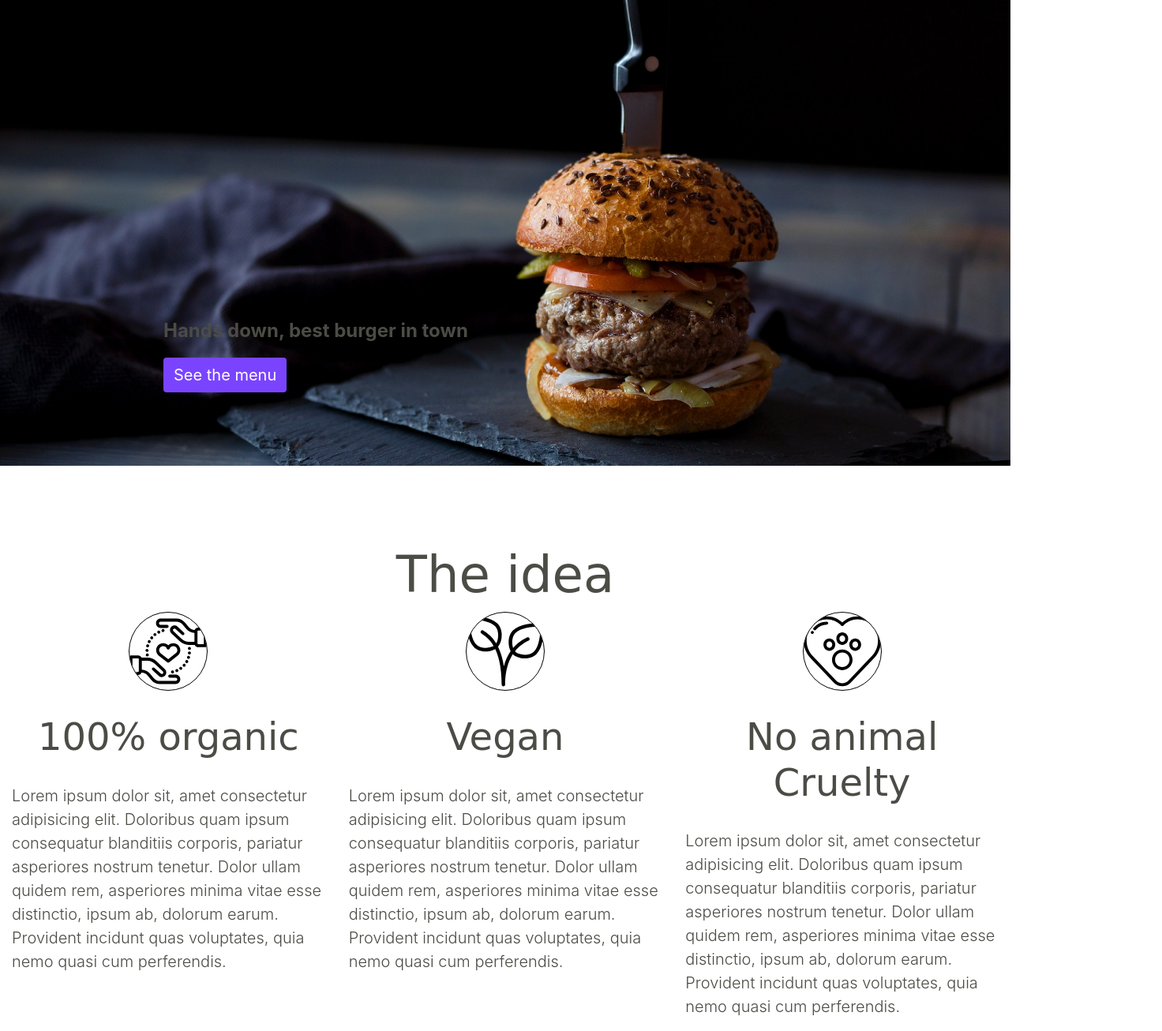
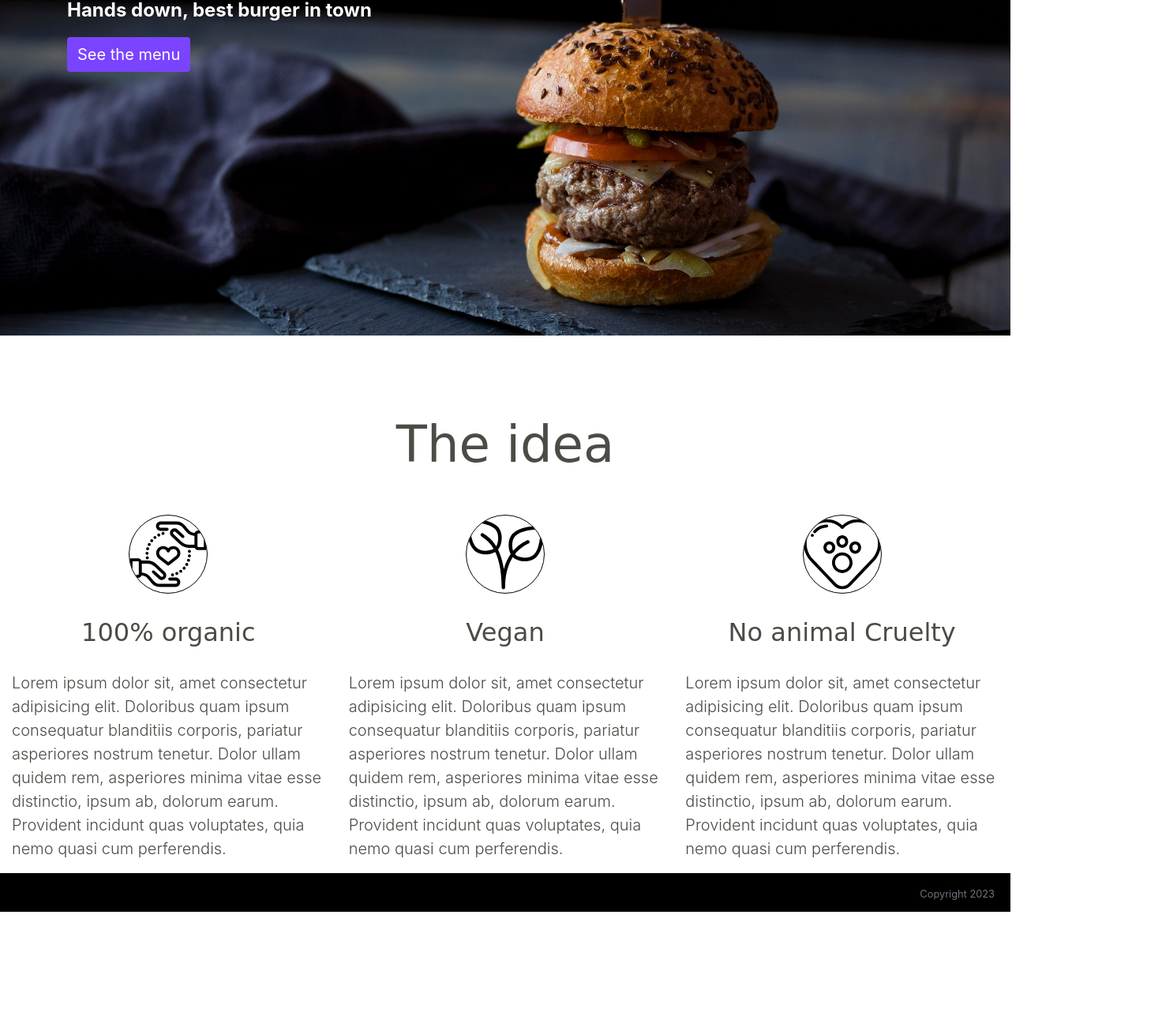
Before and after one commit to SilvaOz/mini-burgers, a website: page src/index.html in a window 1280 px wide. Shown: the part 263-1569 px from the top of the page at 79% size, 1472 px wide, since content can reach past the window. After the commit the page ends 1418 px from the top, so only its background shows below. Drawn offline with nearby package versions, Linux system fonts and the light colour scheme; a web font is replaced by a local one.

Commit message:
add navbar styles

```diff
--- a/src/index.html
+++ b/src/index.html
@@ -5,18 +5,17 @@
   <meta charset="utf-8">
   <meta name="viewport" content="width=device-width, initial-scale=1, shrink-to-fit=no">
   <link rel="stylesheet" href="./styles/main.css">
+  <!---------------- bootstrap -------->
   <link rel="stylesheet" href="https://stackpath.bootstrapcdn.com/bootstrap/4.4.1/css/bootstrap.min.css"
     integrity="sha384-Vkoo8x4CGsO3+Hhxv8T/Q5PaXtkKtu6ug5TOeNV6gBiFeWPGFN9MuhOf23Q9Ifjh" crossorigin="anonymous">
-
   <title>Burgers</title>
 </head>
-
 <body>
-
-
+<!------------------- Navbar ------------------->
   <nav class="navbar navbar-expand-md fixed-top">
     <div class="container-fluid">
       <a class="navbar-brand" href="#">
+        <!-------------- LOGO -------------->
         <img src="./images/hamburger.svg" alt="Logo" class="d-inline-block " id="logo">
         <span>Benny's</span>
       </a>
@@ -39,44 +38,45 @@
       </div>
     </div>
   </nav>
-
-
-  <div id="banner">
-    <img src="./images/lidye-1Shk_PkNkNw-unsplash.jpg" class=" image-responsive w-100 " alt="Responsive image">
-    <div class="carousel-caption container-fluid col-md col-sm col-xs">
-      <h1 class="justify-content-lg-start d-flex">Benny's Burger</h1>
-      <p class="text-left lead">Hands down, best burger in town</p>
-      <button type="button" class="btn justify-content-lg-start d-flex " >See the menu</button>
+<!----------------------------- Banner ----------->
+  <div id="banner" class="container-fluid">
+    <div class="container pt-5 pb-5 my-5  ">
+      <h1>Benny's Burger</h1>
+      <p class="lead">Hands down, best burger in town</p>
+      <button type="button" class="btn ">See the menu</button>
     </div>
-
   </div>
   <!-- <-----------------------MAIN----------------------->
-  <div class="container col-md col-xs col-sm col-lg" id="about-us">
-    <div class="">
+  <div class=" col-md col-xs col-sm col-lg" id="about-us">
+    <div>
+
       <h2>The idea</h2>
     </div>
     <div class="row ">
-      <div class="col-sm-6 col-md-4">
+    <!--------------------- Columns   -------------->
+      <div class="col-md col-sm-6">
         <img src="./images/care.svg" class="svg" alt="">
         <h3>100% organic</h3>
-        <p class="text-left lead">Lorem ipsum dolor sit, amet consectetur adipisicing elit. Doloribus quam ipsum consequatur blanditiis
-          corporis, pariatur asperiores nostrum tenetur. Dolor ullam quidem rem, asperiores minima vitae esse
-          distinctio, ipsum ab, dolorum earum. Provident incidunt quas voluptates, quia nemo quasi cum perferendis.
-        </p>
-
-      </div>
-      <div class="col-sm-6 col-md-4">
-        <img src="./images/plant.svg" class="svg" alt="">
-        <h3>Vegan</h3>
-        <p class="text-left lead">Lorem ipsum dolor sit, amet consectetur adipisicing elit. Doloribus quam ipsum consequatur blanditiis
+        <p class="text-left lead">Lorem ipsum dolor sit, amet consectetur adipisicing elit. Doloribus quam ipsum
+          consequatur blanditiis
           corporis, pariatur asperiores nostrum tenetur. Dolor ullam quidem rem, asperiores minima vitae esse
           distinctio, ipsum ab, dolorum earum. Provident incidunt quas voluptates, quia nemo quasi cum perferendis.
         </p>
       </div>
-      <div class="col-md-4">
-        <img src="./images/heart.svg" class="svg " alt="">
+      <div class="col-md col-sm-6">
+        <img src="./images/plant.svg" class="svg" alt="">
+        <h3>Vegan</h3>
+        <p class="text-left lead">Lorem ipsum dolor sit, amet consectetur adipisicing elit. Doloribus quam ipsum
+          consequatur blanditiis
+          corporis, pariatur asperiores nostrum tenetur. Dolor ullam quidem rem, asperiores minima vitae esse
+          distinctio, ipsum ab, dolorum earum. Provident incidunt quas voluptates, quia nemo quasi cum perferendis.
+        </p>
+      </div>
+      <div class="col-md">
+        <img src="./images/heart.svg" class="svg" alt="">
         <h3>No animal Cruelty</h3>
-        <p class="text-left lead">Lorem ipsum dolor sit, amet consectetur adipisicing elit. Doloribus quam ipsum consequatur blanditiis
+        <p class="text-left lead">Lorem ipsum dolor sit, amet consectetur adipisicing elit. Doloribus quam ipsum
+          consequatur blanditiis
           corporis, pariatur asperiores nostrum tenetur. Dolor ullam quidem rem, asperiores minima vitae esse
           distinctio, ipsum ab, dolorum earum. Provident incidunt quas voluptates, quia nemo quasi cum perferendis.
         </p>
@@ -85,7 +85,15 @@
   </div>
   <!-- -----------------SECTION------------------------ -->
 
-  <!-- Custom scripts, edit above this line -->
+<!-------------- FOOTER ------------->
+
+<footer>
+  <div class="card-footer">
+    <small class="text-muted">Copyright 2023</small>
+  </div>
+</footer>
+
+  <!-- Script -->
   <script src="scripts/index.js"></script>
 </body>
 
--- a/src/scss/main.scss
+++ b/src/scss/main.scss
@@ -4,11 +4,18 @@ body{
     margin: 0;
     box-sizing: border-box;
 }
-
+// Navbar
 .navbar {
     background-color: black;
     font-size: 1.5rem;
     font-weight: bold;
+}
+.nav a {
+    color: #7a44ff;
+}
+// LOGO
+#logo {
+    width: 50px;
 }
 span {
     color: #7a44ff;
@@ -16,34 +23,24 @@ span {
     font-size: 1.7rem;
     text-align: center;
 }
-.nav a {
-    color: #7a44ff;
+// BANNER IMG
+#banner  {
+    background-image: url(../images/lidye-1Shk_PkNkNw-unsplash.jpg);
+    height: 80vh;
+    background-size: cover;
+    background-repeat: no-repeat;
+    background-position: bottom;
 }
-#logo {
-    width: 50px;
+// Banner text
+#banner h1{
+    font-size: 8rem;
+    color: white;
+    font-family: "Love Ya Like A Sister", cursive;
 }
-#banner {
-
-    // position: relative;
-    // bottom: 575px;
-}
-
-#banner h1 {
-    font-family: "Love Ya Like A Sister", cursive;
-    font-size: 5rem;
-    position: relative;
-    right:200px;
-    bottom: 570px;
-
-}
-
 #banner p {
     font-size: 1.5rem;
     font-weight: bold;
-    // position: relative;
-    // right: 200px;
-    // bottom: 170px;
-    // text-align: left;
+    color: white;
 }
 button.btn{
     background-color: #7a44ff;
@@ -51,13 +48,11 @@ button.btn{
     border-radius: none;
     color: white;
 }
-
-.container {
-    margin-top: 100px;
-}
+// Columns
 .col-md {
     text-align: center;
 }
+// Columns Image
 .svg {
     display: inline-block;
     position: relative;
@@ -66,30 +61,33 @@ button.btn{
     overflow: hidden;
     border: 1px solid black;
     border-radius: 50%;
-
-    // max-height: 50%;
-    // max-width: 50%;
-    // border: 1px solid black;
-    // border-radius: 50%;
 }
 .svg img {
     font-size: 10px;
     width: 100%;
     height: 100%;
 }
-
+// Columns title
 div h2 {
+    margin: 100px 0 50px 0;
     font-size: 4rem;
     font-family: "Love Ya Like A Sister", cursive;
     color: #4b4c45;
 }
+// Columns Subtitle
 div h3 {
     font-family: "Love Ya Like A Sister", cursive;
     color: #4b4c45;
-    font-size: 3rem;
+    font-size: 2rem;
     text-align: center;
     margin: 30px 0;
 }
+// Columns text
 div p {
     color: #4b4c45;
 }
+// Footer
+footer{
+    background-color: black;
+    text-align: right;
+}
```
Also changed, not shown: src/styles/main.css, 1 other file.
